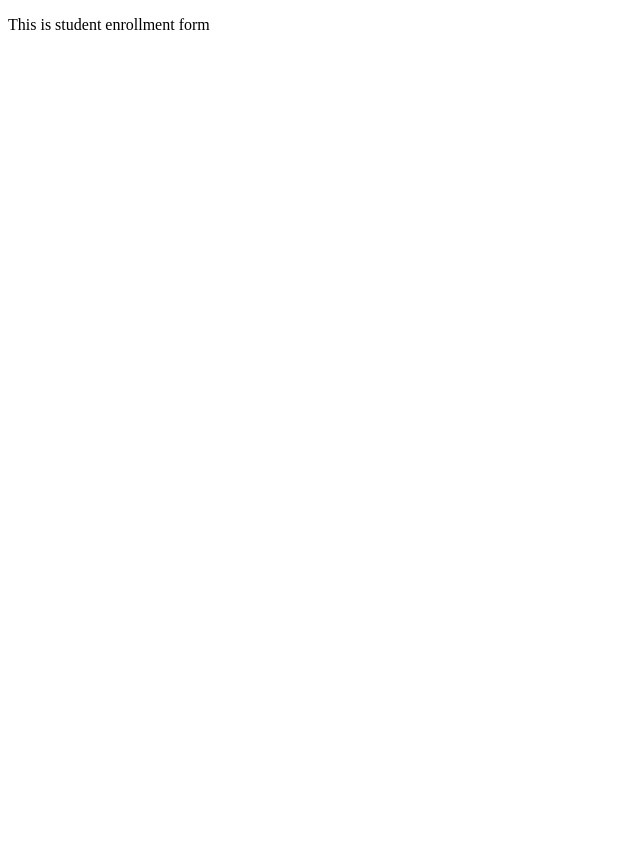
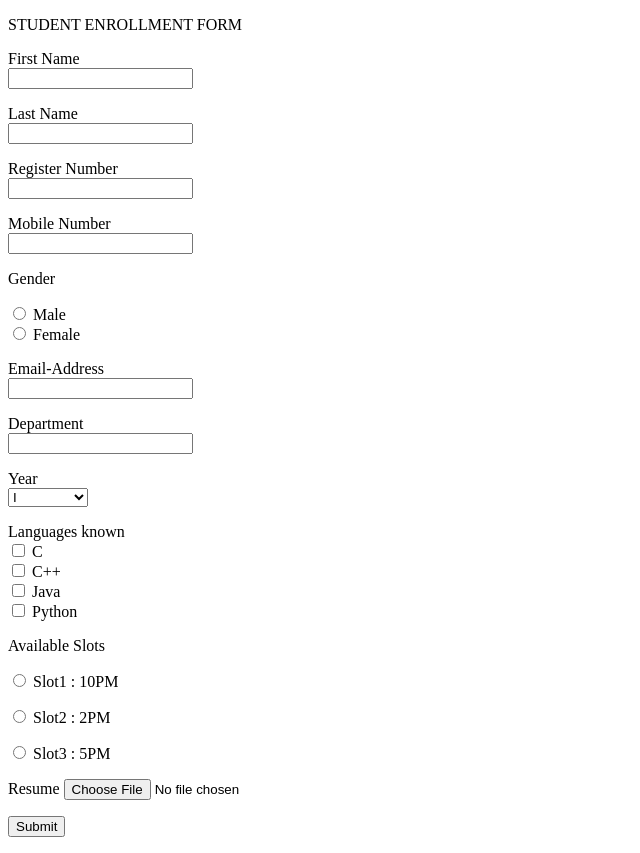
Before and after one commit to Mern-ProjectWork/student-enrollment-form, a plain HTML site: page index.html in a window 1280 px wide. Shown: the whole page, without its empty margins (0-640 px from the left). Before the commit the page ends 800 px from the top, so only its background shows below. Drawn offline with Linux system fonts and the light colour scheme.

Commit message:
STudent enrollment form

```diff
--- a/index.html
+++ b/index.html
@@ -6,6 +6,83 @@
     <meta name="view port" content="width=device-width, initial-scale=1.0">
 </head>
 <body>
-    <p>This is student enrollment form</p>
+    <p>STUDENT ENROLLMENT FORM</p>
+    <p>
+        <label for="firstname">First Name</label><br>
+        <input type="text"id="firstname"name="firstname">
+    </p>
+    <p>
+        <label for="lastname">Last Name</label><br>
+        <input type="text"id="lastname"name=lastname>
+    </p>
+    <p>
+        <label for="regno">Register Number</label><br>
+        <input type="text"id="regno"name="regno" required>
+    </p>
+    <p>
+        <label for="phno">Mobile Number</label><br>
+        <input type="text"id="phno"name="phno"required
+        pattern="[6-9]{1}{0-9}">
+    </p>
+    <p>
+        <label for="gender">Gender</label><br>
+    </p>
+    <p>
+        <input type="radio"id="male"name="gender"value="Male">
+        <label for="radio">Male</label><br>
+        <input type="radio"id="Female"name="gender"value="Female">
+        <label for="radio">Female</label><br>
+    </p>
+    <p>
+        <label for="email">Email-Address</label><br>
+        <input type="text"id="email"name="email"required
+        pattern="[a-z0-9._%+\-]+@[a-z0-9.\-]+\.[a-z]{2,}$">
+    </p>
+    <p>
+        <label for="Dep">Department</label><br>
+        <input type="text"id="Dep"name="Dep" required>
+    </p>
+    <p>
+        <label for="year">Year</label><br>
+        <select id="year" name="year" style="width:80px;">
+            <option value="1">I</option>
+            <option value="1">II</option>
+            <option value="1">III</option>
+            <option value="1">IV</option>
+        </select>
+    </p>
+    <p>
+        <label for="lang-known">Languages known</label><br>
+        <input type="checkbox"id="C"name="lang-known"value="C">
+        <label for="checkbox">C</label><br>
+        <input type="checkbox"id="C++"name="lang-known"value="C++">
+        <label for="checkbox">C++</label><br>
+        <input type="checkbox"id="Java"name="lang-known"value="Java">
+        <label for="checkbox">Java</label><br>
+        <input type="checkbox"id="Python"name="lang-known"value="Python">
+        <label for="checkbox">Python</label>
+    </p>
+    <p>
+        <label for="slot">Available Slots</label><br>
+    </p>
+    <p>
+        <input type="radio"id="slot1"name="slot"value="Slot1 : 10PM">
+        <label for="radio">Slot1 : 10PM</label><br>
+    </p>
+    <p>
+        <input type="radio"id="slot2"name="slot"value="slot2">
+        <label for="radio">Slot2 : 2PM</label><br>
+    </p>
+    <p>
+        <input type="radio"id="slot3"name="slot"value="slot3">
+        <label for="radio">Slot3 : 5PM</label><br>
+    </p>
+    <p>
+        <label for="Resume">Resume</label>
+        <input type="file" id="Resume" name="Resume" accept=".pdf"><br>
+    </p>
+    <p>
+        <button type="Submit">Submit</button>
+    </p>
 </body>
 </html>
```
